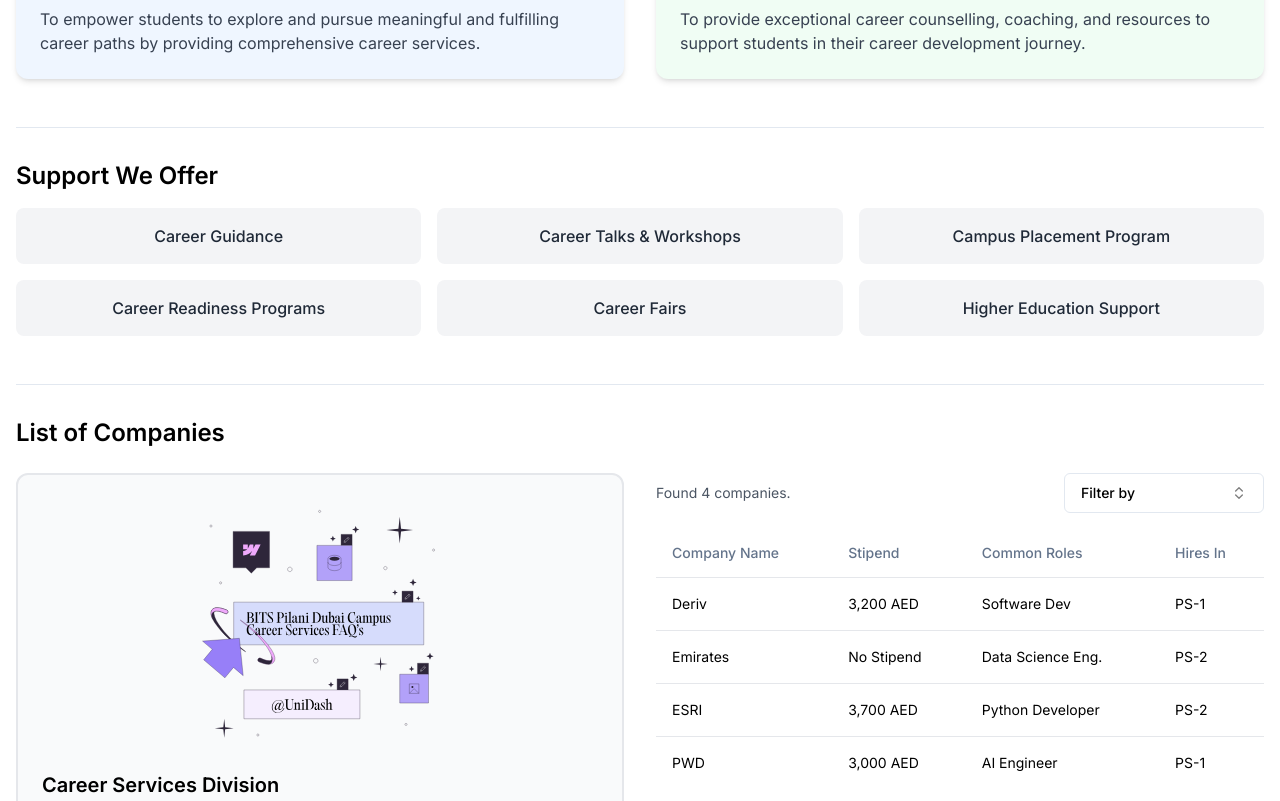
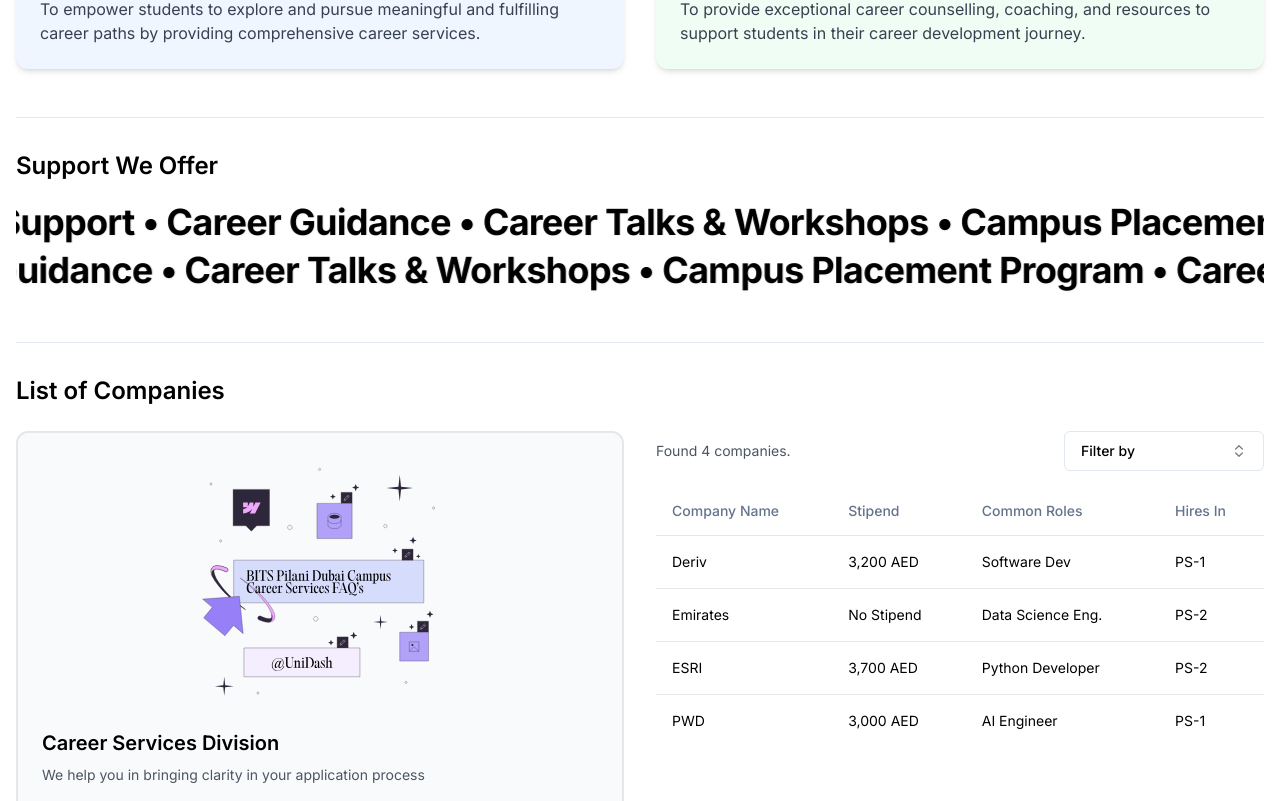
Before and after one commit to HUSAM-07/AccessX, a Next.js app: page /career in a window 1280 px wide. Shown: the part 782-1583 px from the top of the page. Built offline with nearby package versions, Linux system fonts and the light colour scheme.

Commit message:
added a scroll based velocity component

```diff
--- a/package.json
+++ b/package.json
@@ -27,7 +27,7 @@
     "clsx": "^2.1.1",
     "cmdk": "^1.0.0",
     "firebase": "^10.14.0",
-    "framer-motion": "^11.3.30",
+    "framer-motion": "^11.11.9",
     "lucide-react": "^0.436.0",
     "next": "^14.2.14",
     "next-pwa": "^5.6.0",
--- a/src/app/career/page.tsx
+++ b/src/app/career/page.tsx
@@ -5,6 +5,7 @@
 import { Check, ChevronsUpDown } from "lucide-react"
 import { cn } from "@/lib/utils"
 import { Button } from "@/components/ui/button"
+import { VelocityScroll } from "@/components/ui/scroll-based-velocity"
 import { Separator } from "@/components/ui/separator"
 import {
   Command,
@@ -160,14 +161,11 @@
       {/* Support We Offer Section */}
       <section id="support" className="mb-12">
         <h2 className="text-2xl font-semibold mb-4">Support We Offer</h2>
-        <div className="grid grid-cols-1 sm:grid-cols-2 md:grid-cols-3 gap-4">
-          {["Career Guidance", "Career Talks & Workshops", "Campus Placement Program",
-            "Career Readiness Programs", "Career Fairs", "Higher Education Support"].map((item, index) => (
-            <div key={index} className="bg-gray-100 p-4 rounded-lg text-center">
-              <p className="text-gray-800 font-medium">{item}</p>
-            </div>
-          ))}
-        </div>
+        <VelocityScroll
+          text="Career Guidance • Career Talks & Workshops • Campus Placement Program • Career Readiness Programs • Career Fairs • Higher Education Support • "
+          default_velocity={5}
+          className="font-display text-center text-2xl font-bold tracking-[-0.02em] text-black drop-shadow-sm dark:text-white md:text-4xl md:leading-[3rem]"
+        />
       </section>
 
       <Separator className="my-8" />
--- a/src/app/layout.tsx
+++ b/src/app/layout.tsx
@@ -5,7 +5,7 @@
 import { NavigationMenu, NavigationMenuList, NavigationMenuItem, NavigationMenuLink } from "@/components/ui/navigation-menu";
 import { DropdownMenu, DropdownMenuTrigger, DropdownMenuContent, DropdownMenuItem } from "@/components/ui/dropdown-menu";
 import { Menu } from "lucide-react";
-import ShimmerButton from "@/components/magicui/shimmer-button";
+import { Button } from "@/components/ui/button";
 import { ArrowRightIcon } from "@radix-ui/react-icons";
 
 const inter = Inter({ subsets: ["latin"] });
@@ -35,12 +35,12 @@
           <NavigationMenuLink className="hover:underline" href="/paper-analysis">Paper Analysis</NavigationMenuLink>
         </NavigationMenuItem>
         <NavigationMenuItem>
-          <ShimmerButton className="text-sm">
+          <Button asChild variant="outline" size="sm">
             <NavigationMenuLink className="inline-flex items-center" href="/career">
               Career Guidance
-              <ArrowRightIcon className="ml-1 h-3 w-3" />
+              <ArrowRightIcon className="ml-2 h-4 w-4" />
             </NavigationMenuLink>
-          </ShimmerButton>
+          </Button>
         </NavigationMenuItem>
       </NavigationMenuList>
     </NavigationMenu>
@@ -70,12 +70,12 @@
           <a href="/paper-analysis" className="w-full">Paper Analysis</a>
         </DropdownMenuItem>
         <DropdownMenuItem asChild>
-          <ShimmerButton className="w-full justify-start">
+          <Button asChild variant="outline" className="w-full justify-start">
             <a href="/career" className="inline-flex items-center w-full">
               Career Guidance
-              <ArrowRightIcon className="ml-1 h-3 w-3" />
+              <ArrowRightIcon className="ml-2 h-4 w-4" />
             </a>
-          </ShimmerButton>
+          </Button>
         </DropdownMenuItem>
       </DropdownMenuContent>
     </DropdownMenu>
--- /dev/null
+++ b/src/components/ui/scroll-based-velocity.tsx
@@ -0,0 +1,118 @@
+"use client";
+
+import React, { useEffect, useRef, useState } from "react";
+import {
+  motion,
+  useAnimationFrame,
+  useMotionValue,
+  useScroll,
+  useSpring,
+  useTransform,
+  useVelocity,
+} from "framer-motion";
+
+import { cn } from "@/lib/utils";
+
+interface VelocityScrollProps {
+  text: string;
+  default_velocity?: number;
+  className?: string;
+}
+
+interface ParallaxProps {
+  children: string;
+  baseVelocity: number;
+  className?: string;
+}
+
+export const wrap = (min: number, max: number, v: number) => {
+  const rangeSize = max - min;
+  return ((((v - min) % rangeSize) + rangeSize) % rangeSize) + min;
+};
+
+export function VelocityScroll({
+  text,
+  default_velocity = 5,
+  className,
+}: VelocityScrollProps) {
+  function ParallaxText({
+    children,
+    baseVelocity = 100,
+    className,
+  }: ParallaxProps) {
+    const baseX = useMotionValue(0);
+    const { scrollY } = useScroll();
+    const scrollVelocity = useVelocity(scrollY);
+    const smoothVelocity = useSpring(scrollVelocity, {
+      damping: 50,
+      stiffness: 400,
+    });
+
+    const velocityFactor = useTransform(smoothVelocity, [0, 1000], [0, 5], {
+      clamp: false,
+    });
+
+    const [repetitions, setRepetitions] = useState(1);
+    const containerRef = useRef<HTMLDivElement>(null);
+    const textRef = useRef<HTMLSpanElement>(null);
+
+    useEffect(() => {
+      const calculateRepetitions = () => {
+        if (containerRef.current && textRef.current) {
+          const containerWidth = containerRef.current.offsetWidth;
+          const textWidth = textRef.current.offsetWidth;
+          const newRepetitions = Math.ceil(containerWidth / textWidth) + 2;
+          setRepetitions(newRepetitions);
+        }
+      };
+
+      calculateRepetitions();
+
+      window.addEventListener("resize", calculateRepetitions);
+      return () => window.removeEventListener("resize", calculateRepetitions);
+    }, [children]);
+
+    const x = useTransform(baseX, (v) => `${wrap(-100 / repetitions, 0, v)}%`);
+
+    const directionFactor = React.useRef<number>(1);
+    useAnimationFrame((t, delta) => {
+      let moveBy = directionFactor.current * baseVelocity * (delta / 1000);
+
+      if (velocityFactor.get() < 0) {
+        directionFactor.current = -1;
+      } else if (velocityFactor.get() > 0) {
+        directionFactor.current = 1;
+      }
+
+      moveBy += directionFactor.current * moveBy * velocityFactor.get();
+
+      baseX.set(baseX.get() + moveBy);
+    });
+
+    return (
+      <div
+        className="w-full overflow-hidden whitespace-nowrap"
+        ref={containerRef}
+      >
+        <motion.div className={cn("inline-block", className)} style={{ x }}>
+          {Array.from({ length: repetitions }).map((_, i) => (
+            <span key={i} ref={i === 0 ? textRef : null}>
+              {children}{""}
+            </span>
+          ))}
+        </motion.div>
+      </div>
+    );
+  }
+
+  return (
+    <section className="relative w-full">
+      <ParallaxText baseVelocity={default_velocity} className={className}>
+        {text}
+      </ParallaxText>
+      <ParallaxText baseVelocity={-default_velocity} className={className}>
+        {text}
+      </ParallaxText>
+    </section>
+  );
+}
```
Also changed, not shown: public/sw.js, 1 other file (tests, documents, lock files or other folders).
